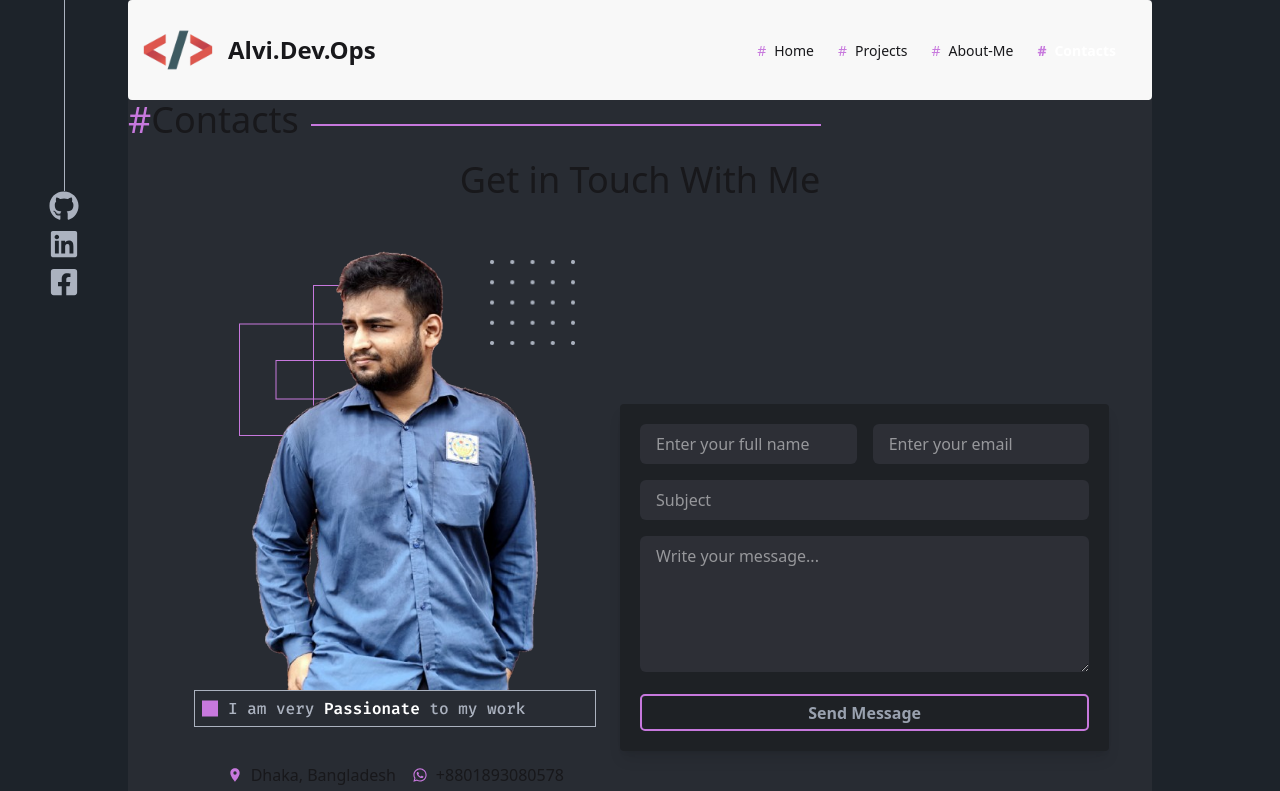
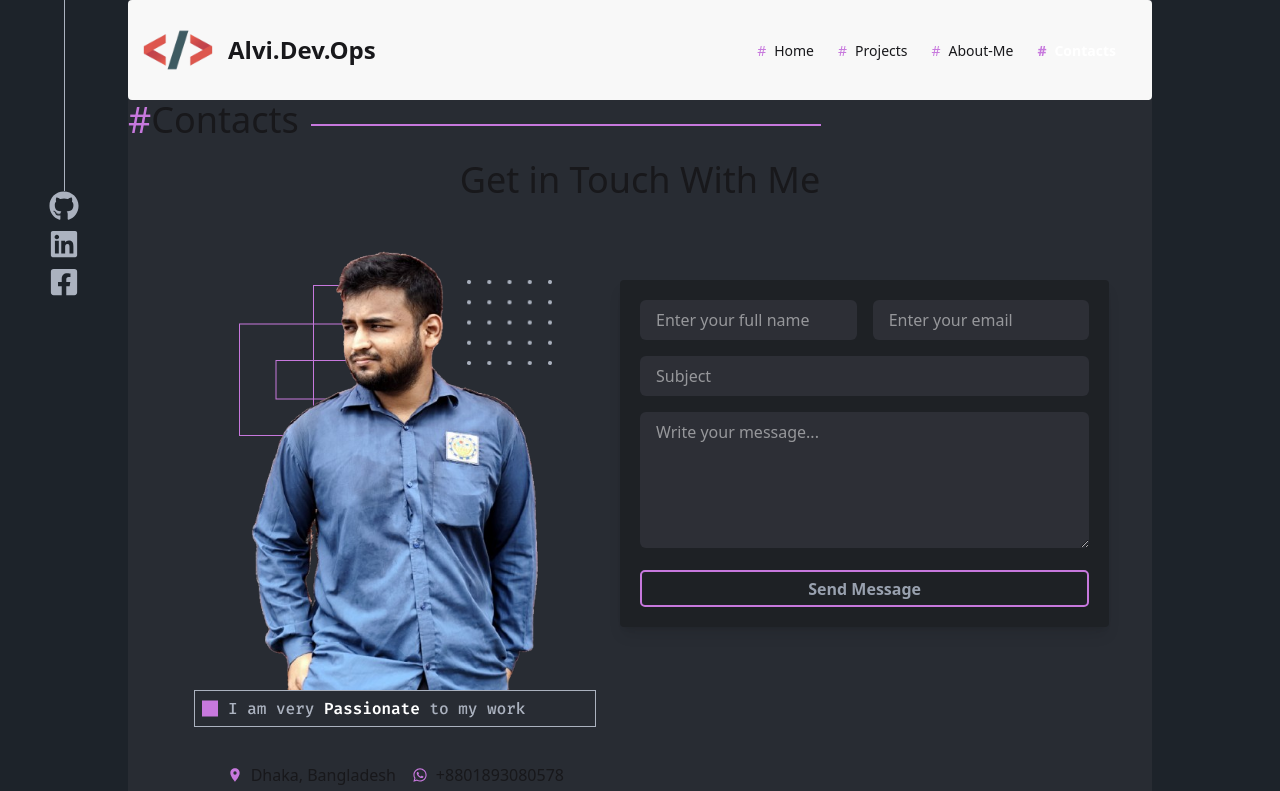
Before and after one commit to KINGALVI/KING-ALVI-portfolio, a React (Vite) app: page /Contacts in a window 1280 px wide. Shown: the top 791 px of the page. Built offline with nearby package versions, Linux system fonts and the light colour scheme.

Commit message:
edited some code

```diff
--- a/src/App.css
+++ b/src/App.css
@@ -27,8 +27,8 @@ a.active {
   position: relative;
   width: 85px;
   height: 85px;
-  right: 10%;
-  top: 85px;
+  right: 20%;
+  top: -100px;
 }
 
 .Background-Image-2 {
@@ -40,11 +40,11 @@ a.active {
 }
 
 .Dots-Image-2 {
-  position: absolute; /* instead of relative */
+  position: absolute;
   width: 85px;
   height: 85px;
-  right: 10%;
-  top: 20px;
+  right: 15%;
+  top: 40px;
 }
 
 button {
@@ -62,8 +62,8 @@ button:hover {
   font-weight: bolder;
 }
 
-.form-button{
-width: 100%;
+.form-button {
+  width: 100%;
 }
 
 .reletive-quote_man-image {
--- a/src/components/Main-Section/Contacts/Contacts.jsx
+++ b/src/components/Main-Section/Contacts/Contacts.jsx
@@ -20,7 +20,7 @@ const Contacts = () => {
                 <h2 className="md:text-4xl text-2xl text-center mb-10 mt-5">Get in Touch With Me</h2>
             </div>
 
-            <div className="w-11/12 mx-auto flex flex-col md:flex-row justify-between">
+            <div className="w-11/12 mx-auto flex lg:flex-row lg:justify-between flex-col justify-center">
                 <div className="flex flex-1 flex-col items-center md:items-start text-center md:text-left my-auto">
                     <div className="w-11/12 mx-auto my-auto md:w-md">
                         <div className="gird mb-5">
@@ -79,7 +79,7 @@ const Contacts = () => {
                         </div>
                     </div>
                 </div>
-                <form className="space-y-4 bg-[#1e2125] p-5 rounded shadow-lg my-auto flex-1 font-rubik" >
+                <form className="space-y-4 bg-[#1e2125] p-5 rounded shadow-lg my-auto flex-1 font-rubik mt-10">
                     <div className="flex flex-col md:flex-row gap-4">
                         <div className="flex-1">
                             <input placeholder="Enter your full name" className="w-full px-4 py-2 rounded-md bg-[#2d2f36] text-white focus:outline-none focus:ring-2 focus:ring-[#c52fee]" name="fullName" />
--- a/src/components/Main-Section/Home/Home.jsx
+++ b/src/components/Main-Section/Home/Home.jsx
@@ -55,11 +55,11 @@ const Home = () => {
                         <img
                             src={MyPhoto_1}
                             alt="My Photo"
-                            className="Background-Image-1 lg:w-[457px] lg:h-[400px] w-[350px] h-[450px] ml-[75px] md:ml-[30px] mx-auto"
+                            className="Background-Image-1 lg:w-[457px] lg:h-[400px] w-[350px] h-[450px] ml-[75px] md:ml-[30px] block"
                         />
                         <img className="Dots-Image-1" src={Dots} alt="" />
                     </figure>
-                    <center><img src={FristDedication} alt="Dedication quote" /></center>
+                    <div className=""><img className="lg:md-0 md:me-10" src={FristDedication} alt="Dedication quote"/></div>
                 </div>
             </section>
 
@@ -111,7 +111,7 @@ const Home = () => {
                 {
                     LargeProjectsAPI.length === 0 ? <h3 className="text-4xl">Loding....</h3>
                         :
-                        <div className="grid xl:gap-10 xl:p-10 gap-3 sm:grid-cols-1 md:grid-cols-2 xl:grid-cols-2">
+                        <div className="grid xl:gap-10 xl:p-10 gap-3 sm:grid-cols-1 md:grid-cols-2 xl:grid-cols-2 lg:mb-0 mb-10">
                             {firstThreeProjects.map(({ id, image, alt, projectName, technologies, githubLink, liveLink, detailInfo }) => (
                                 <div className="hover-3d" key={id}>
                                     <div
```
